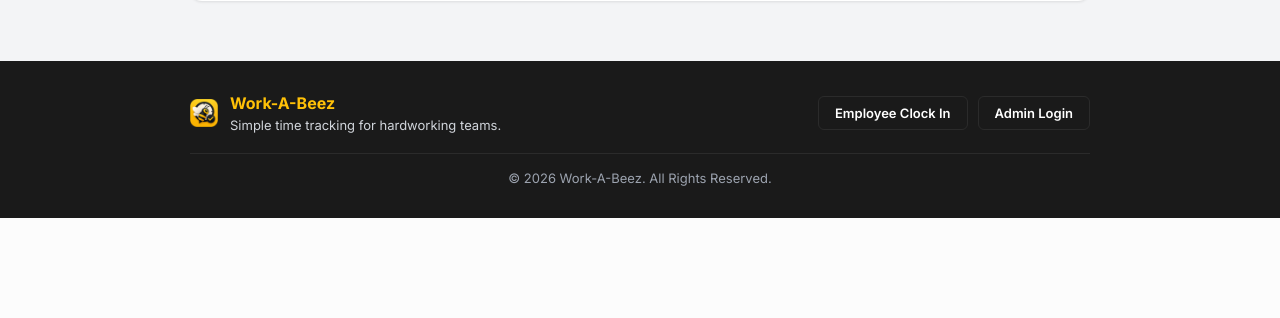
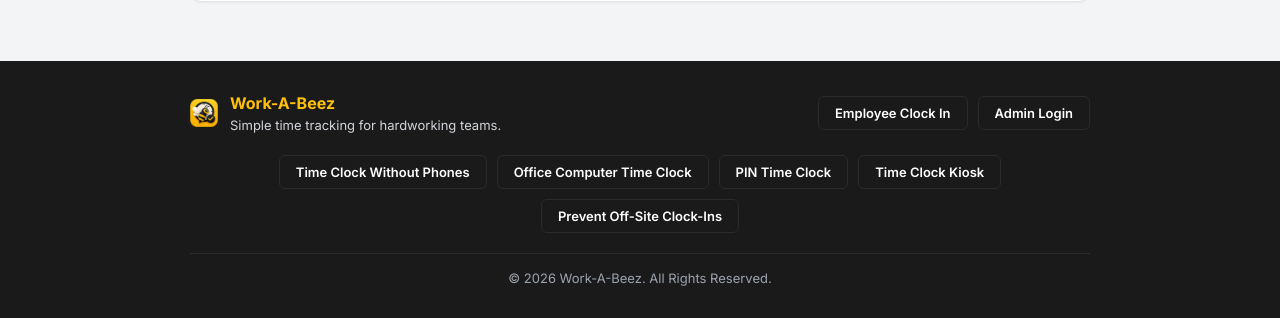
Before and after one commit to LBSconnect/Work-A-Bee, a Flask app: page /docs in a window 1280 px wide. Shown: the part 1134-1452 px from the top of the page. Before the commit the page ends 1352 px from the top, so only its background shows below. Run offline with Flask 3, Linux system fonts and the light colour scheme; parts of the project's set-up code (start-up, migrations or seed data) failed here and were passed over; some libraries are stand-ins or nearby versions.

Commit message:
feat(seo): add sitewide acquisition links

```diff
--- a/templates/base.html
+++ b/templates/base.html
@@ -47,6 +47,13 @@
         <a href="{{ url_for('admin_login') }}" class="site-footer-btn">Admin Login</a>
       </div>
     </div>
+    <div style="max-width:900px;margin:22px auto 0;display:flex;flex-wrap:wrap;gap:10px;justify-content:center;font-size:12px;">
+      <a href="/solutions/employee-time-clock-without-phones" class="site-footer-btn">Time Clock Without Phones</a>
+      <a href="/solutions/office-computer-employee-time-clock" class="site-footer-btn">Office Computer Time Clock</a>
+      <a href="/solutions/pin-employee-time-clock" class="site-footer-btn">PIN Time Clock</a>
+      <a href="/solutions/employee-time-clock-kiosk" class="site-footer-btn">Time Clock Kiosk</a>
+      <a href="/solutions/prevent-employees-clocking-in-from-home" class="site-footer-btn">Prevent Off-Site Clock-Ins</a>
+    </div>
     <p class="site-footer-copyright">&copy; 2026 Work-A-Beez. All Rights Reserved.</p>
   </footer>
 </body>
```
